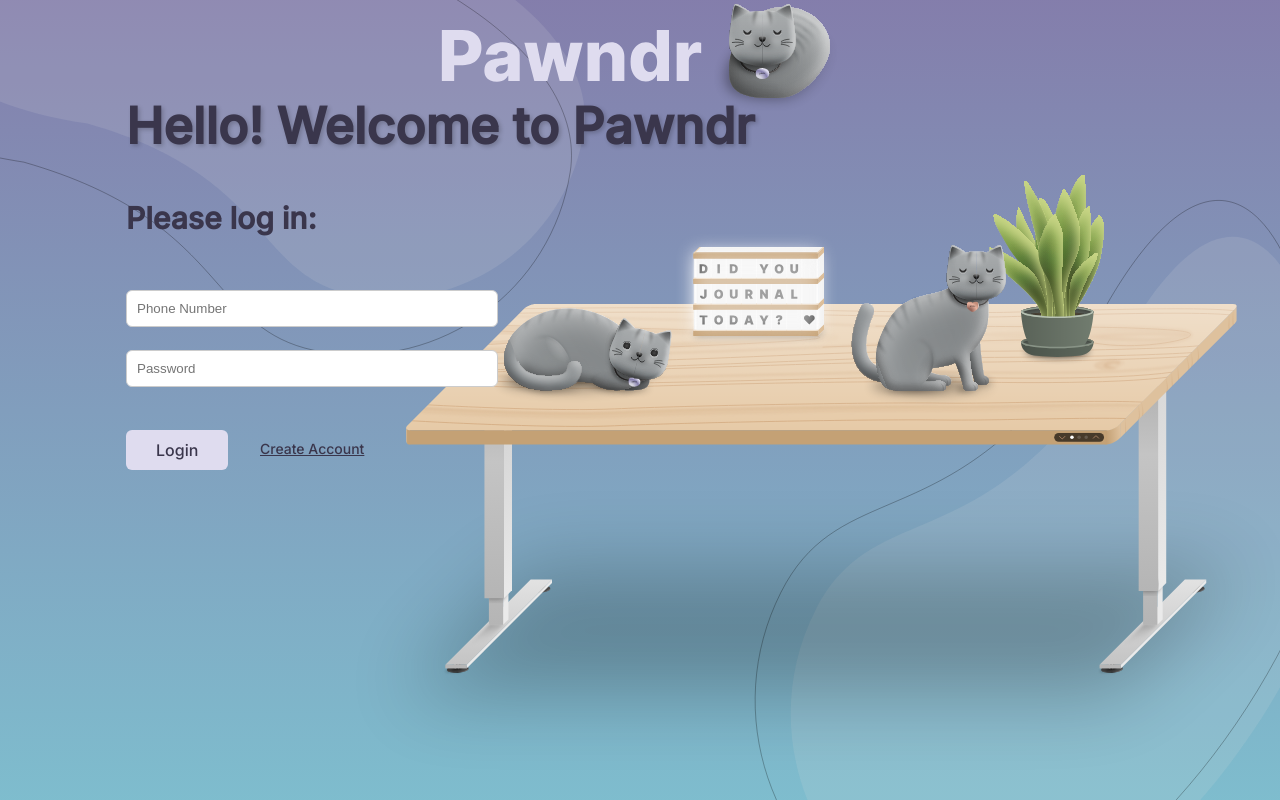
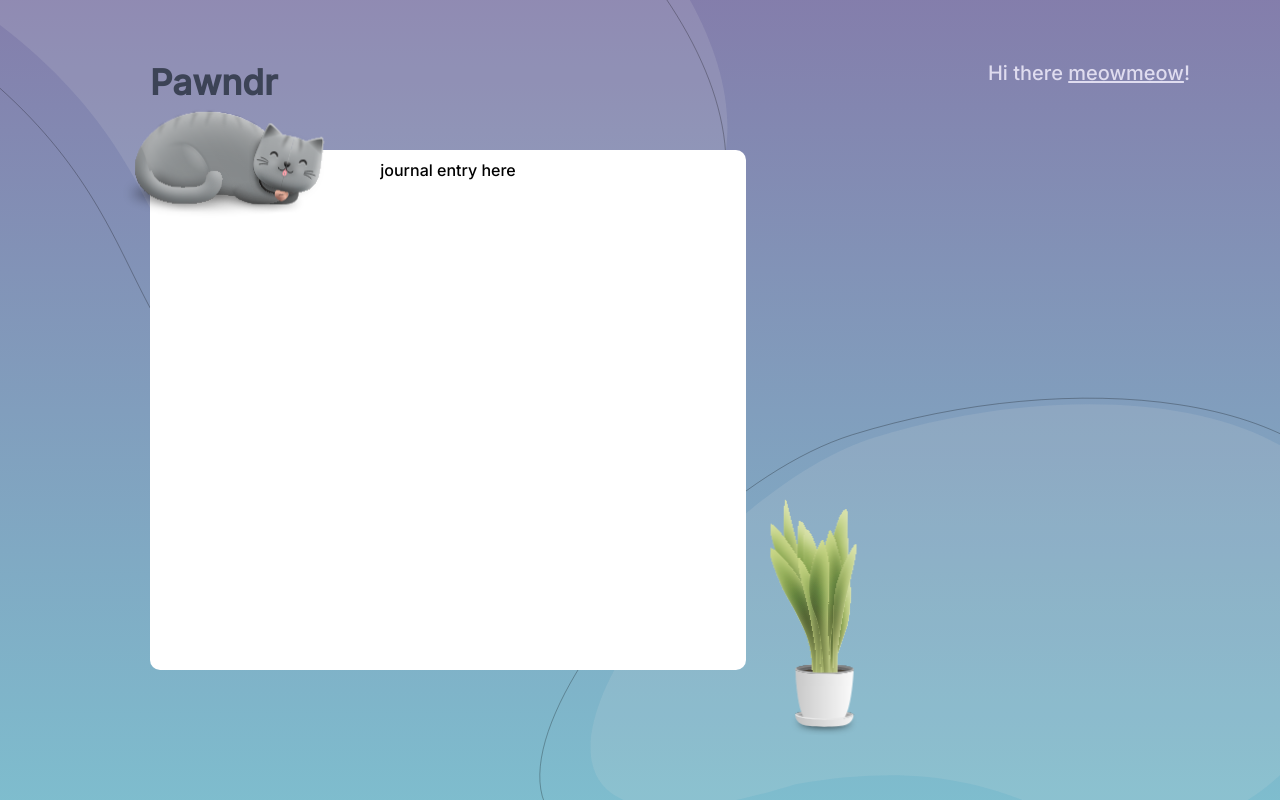
Before and after one commit to hack-western-2023/pawndr, a React (Create React App) app in the folder frontend/: page / in a window 1280 px wide. Built offline with nearby package versions, Linux system fonts and the light colour scheme; no server answers.

Commit message:
added animations to homepage

```diff
--- a/frontend/src/App.js
+++ b/frontend/src/App.js
@@ -2,8 +2,8 @@ import React, { useEffect, useState } from "react";
 import axios from "axios";
 import "./App.css";
 import Login from "./components/login";
-// import CreateAccount from "./components/createaccount";
-// import Home from "./components/home";
+import CreateAccount from "./components/createaccount";
+import Home from "./components/home";
 
 function App() {
   const [data, setData] = useState(null);
@@ -23,7 +23,7 @@ function App() {
 
   return (
     <div className="App">
-      <Login />
+      <Home />
       {data ? <p>Data: {JSON.stringify(data)}</p> : <p></p>}
     </div>
   );
--- a/frontend/src/components/home.css
+++ b/frontend/src/components/home.css
@@ -12,15 +12,79 @@
     left: 150px;
 }
 
-.wrapper {
-    width: calc(100% - 340px); /* Adjust the width as needed */
-    /* Other existing styles */
+.sayhello {
+    position: absolute;
+    top: 61px;
+    right: 90px;
+    font-family: 'Inter', sans-serif;
+    font-size: 20px;
+    background-color: transparent;
+    color: #DFDCEF;
 }
 
-.react-calendar {
+.journalentries {
+    background-color: #fff; /* White background color */
+    width: 70%; /* Set a percentage value for responsiveness */
+    min-width: 200px; /* Set a minimum width for shorter text */
+    border-radius: 10px; /* Adjust the border-radius for rounded corners */
+    padding: 10px; /* Optional: Add padding for content spacing */
+    position: relative; /* Ensure proper positioning */
+    z-index: 1; /* Set a z-index value higher than the default (e.g., 1) */
+  }
+
+.journalentries {
+    background-color: #fff; /* White background color */
+    width: 45%;
+    min-width: 200px;
+    min-height: 500px;
+    position: relative;
+    top: 150px;
+    left: 150px;
+    border-radius: 10px; /* Adjust the border-radius for rounded corners */
+    padding: 10px; /* Optional: Add padding for content spacing */
+    z-index: 1;
+}
+
+@keyframes tilt {
+    0% {
+      transform: rotate(0deg);
+    }
+    50% {
+      transform: rotate(5deg);
+    }
+    100% {
+      transform: rotate(0deg);
+    }
+  }
+
+.cat {
+    position: absolute;
+    top: 110px;
+    left: 120px;
+    animation: tilt 3s infinite;
+    z-index: 2;
+}
+
+.plant {
+    position: absolute;
+    top: 500px;
+    left: 770px;
+    animation: tilt 3s infinite;
+    z-index: 2;
+}
+
+.journal {
+    font-family: Inter;
+    white-space: pre-wrap;
+    display: block;
+}
+
+.underlined {
+    text-decoration: underline;
+}
+
 .wrapper {
-    width: calc(100% - 340px); /* Adjust the width as needed */
-    /* Other existing styles */
+    width: calc(100% - 340px);
 }
 
 .react-calendar {
@@ -37,12 +101,10 @@
     color: #3C4356 !important; /* Use !important to ensure your style takes precedence */
 }
 
-  /* Styles for the navigation arrows */
 .react-calendar__navigation {
     font-size: 20px; /* Increase the font size of navigation arrows */
 }
 
-  /* Styles for the month label */
 .react-calendar__month-view__month {
     font-size: 18px; /* Increase the font size of the month label */
 }
--- a/frontend/src/components/home.jsx
+++ b/frontend/src/components/home.jsx
@@ -2,16 +2,21 @@ import React from 'react';
 import './home.css';
 import home from '../assets/home.svg';
 import Calendar from 'react-calendar';
-
+import cat from '../assets/cat.svg';
+import plant from '../assets/plant.svg';
 
 const Home = () => {
+    const name = 'meowmeow';
+
+    const journal = 'journal entry here'
+
     return (
     <div
     style={{
         position: 'relative',
         width: '100vw',
         height: '100vh',
-        overflow: 'hidden',
+        overflow: 'hidden'
     }}
     >
         <div
@@ -27,7 +32,15 @@ const Home = () => {
         />
         <div className="container">
         <div className="pawndr">Pawndr</div>
-        <Calendar />
+        <div className='sayhello'>
+        Hi there <span className="underlined">{name}</span>!
+        </div>
+        <img className='cat' src={cat}/>
+        <div className='journalentries'>
+            <span className='journal'>{journal}</span>
+        </div>
+        <img className='plant' src={plant}/>
+        {/* <Calendar /> */}
         </div>
     </div>
 );
--- a/frontend/src/components/login.css
+++ b/frontend/src/components/login.css
@@ -60,6 +60,15 @@
     left: 126px;
 }
 
+.logo {
+    position: absolute;
+    top: 40px;
+    right: 50px;
+    width: 50%;
+    max-width: 150px;
+    height: auto;
+  }
+
 .loginButton:hover {
     background-color: #847BAA;
     color: #DFDCEF;
```
Lines whose indentation alone changed are shown as unchanged.
